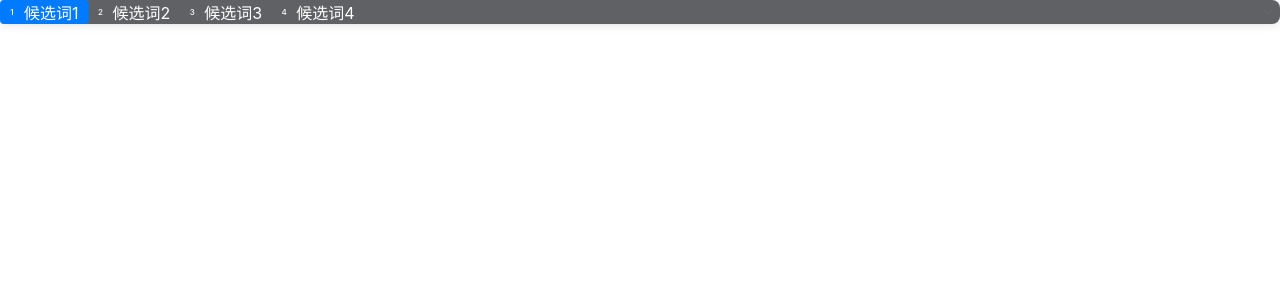
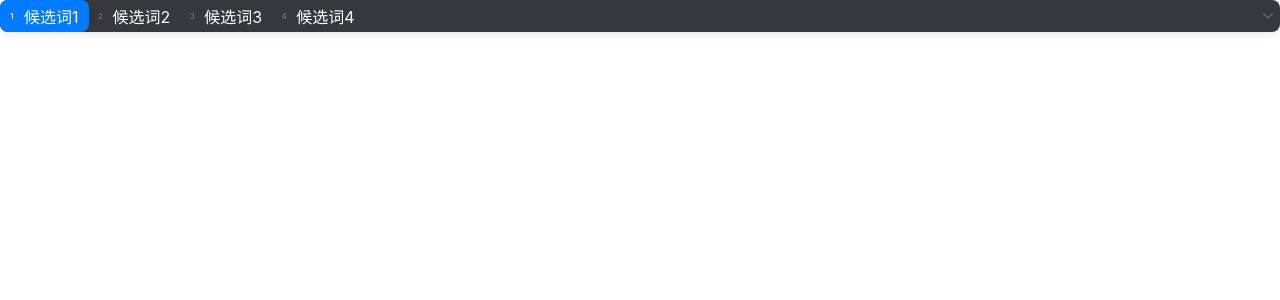
Before and after one commit to ScriptoriumLab/scriptorium-ink, a SvelteKit app: page / in a window 1280 px wide. Shown: the top 300 px of the page. Built offline with nearby package versions, Linux system fonts and the light colour scheme.

Commit message:
feat: tuning the style of candidate ui to be looked like macos input method

```diff
--- a/src-tauri/tauri.conf.json
+++ b/src-tauri/tauri.conf.json
@@ -20,9 +20,9 @@
         "resizable": false,
         "focus": false,
         "width": 395,
-        "height": 24,
+        "height": 32,
         "minWidth": 395,
-        "minHeight": 24
+        "minHeight": 32
       }
     ],
     "security": {
--- a/src/routes/+page.svelte
+++ b/src/routes/+page.svelte
@@ -69,7 +69,7 @@
     align-items: center;
     justify-content: space-between;
     padding: 0px 0px;
-    background: #5f6165; /* 浅灰色背景 */
+    background: #36383e;
     border-radius: 8px;
     box-shadow: 0 2px 8px rgba(0, 0, 0, 0.1);
     font-family: -apple-system, BlinkMacSystemFont, "PingFang SC", "Microsoft YaHei", sans-serif;
@@ -85,8 +85,8 @@
   .candidate-item {
     display: flex;
     align-items: center;
-    padding: 0px 10px 0px 0px;
-    border-radius: 4px;
+    padding: 4px 10px 4px 0px;
+    border-radius: 8px;
     cursor: pointer;
     transition: all 0.2s ease;
   }
@@ -98,7 +98,7 @@
     justify-content: center;
     width: 14px;
     height: 24px;
-    color: white; /* 白色文字 */
+    color: #737373;
     font-size: 8px;
     font-weight: 500;
     border-radius: 4px;
@@ -117,10 +117,10 @@
     background: #007aff; /* 蓝色背景 */
   }
 
-  .candidate-item.selected .text .index {
-    color: white; /* 白色文字 */
+  .candidate-item.selected .index {
+    background: #007aff; /* 蓝色背景 */
+    color: white;
   }
-
 
   /* 分页控件样式 */
   .pagination {
```
